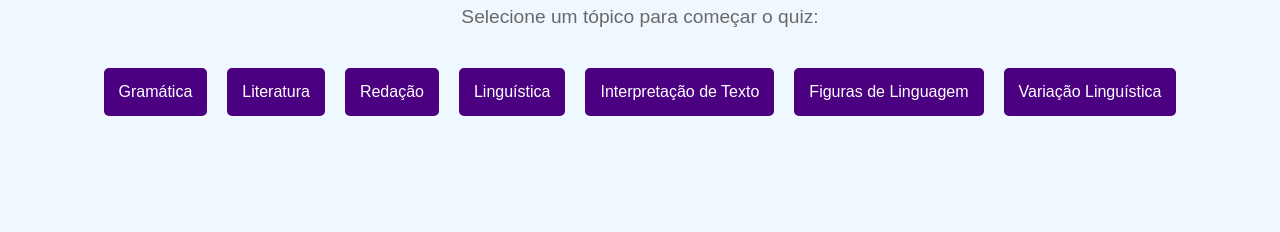
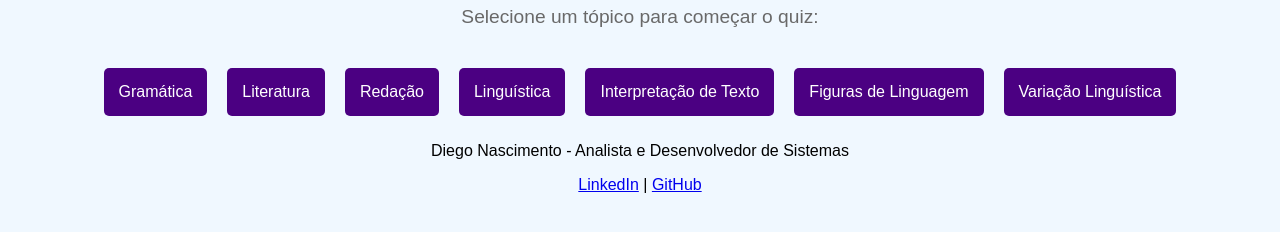
Before and after one commit to DVALENASCIMENTO/portuQuiz.project, a plain HTML site: page index.html in a window 1280 px wide. Shown: the part 86-318 px from the top of the page. Drawn offline with Linux system fonts and the light colour scheme.

Commit message:
Add footer

```diff
--- a/index.html
+++ b/index.html
@@ -21,6 +21,15 @@
         <button onclick="loadQuiz('variacao.json')">Variação Linguística</button>
     </section>
 
+    <footer></footer>
+        <p>Diego Nascimento - Analista e Desenvolvedor de Sistemas</p>
+        <div class="footer-content">
+            <a href="https://www.linkedin.com/in/diego-vale-do-nascimento-48212215b/" target="_blank">LinkedIn</a>
+            <span>|</span>
+            <a href="https://github.com/DVALENASCIMENTO" target="_blank">GitHub</a>
+        </div>
+    </footer>
+
     <script src="js/script.js"></script>
 </body>
 </html>
```
